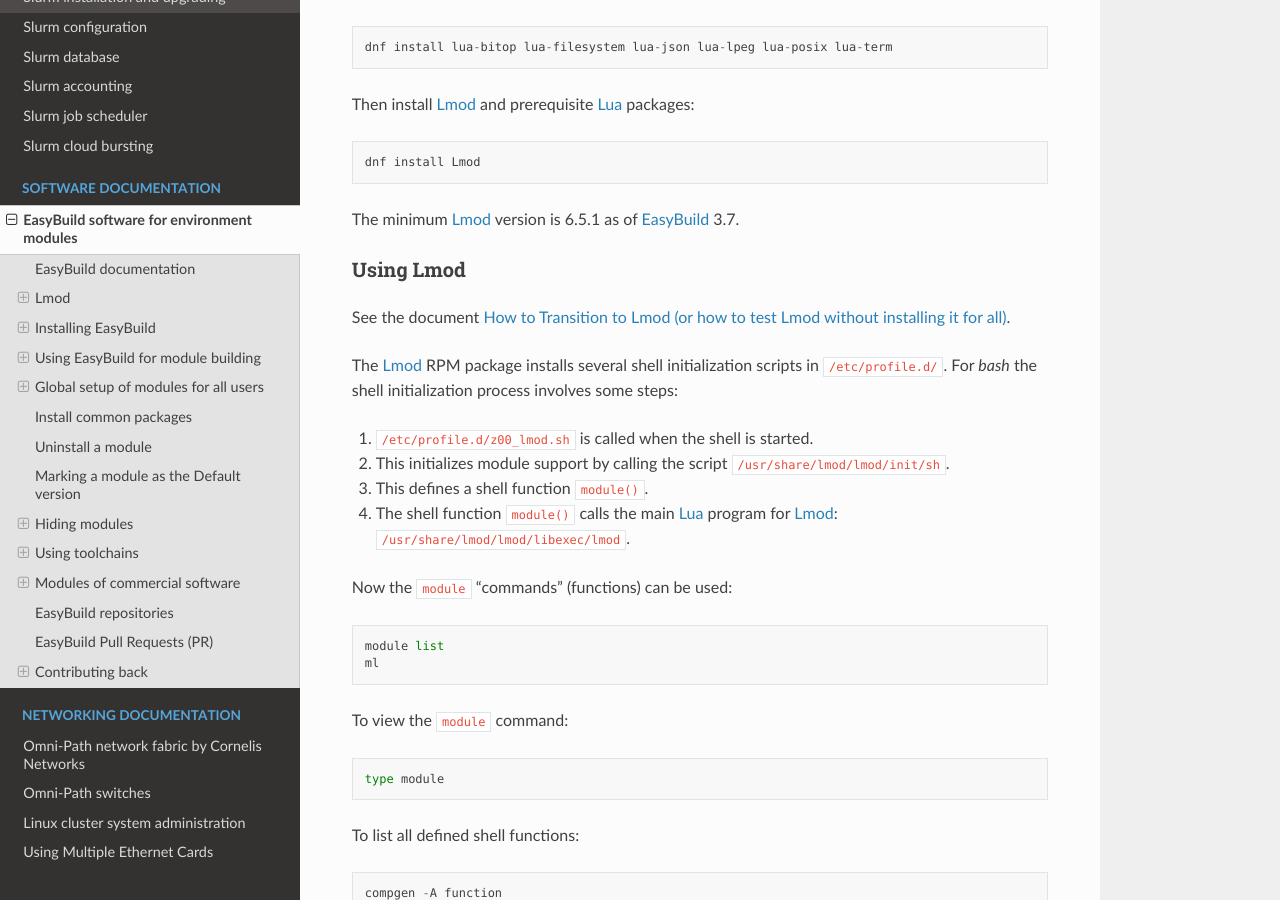
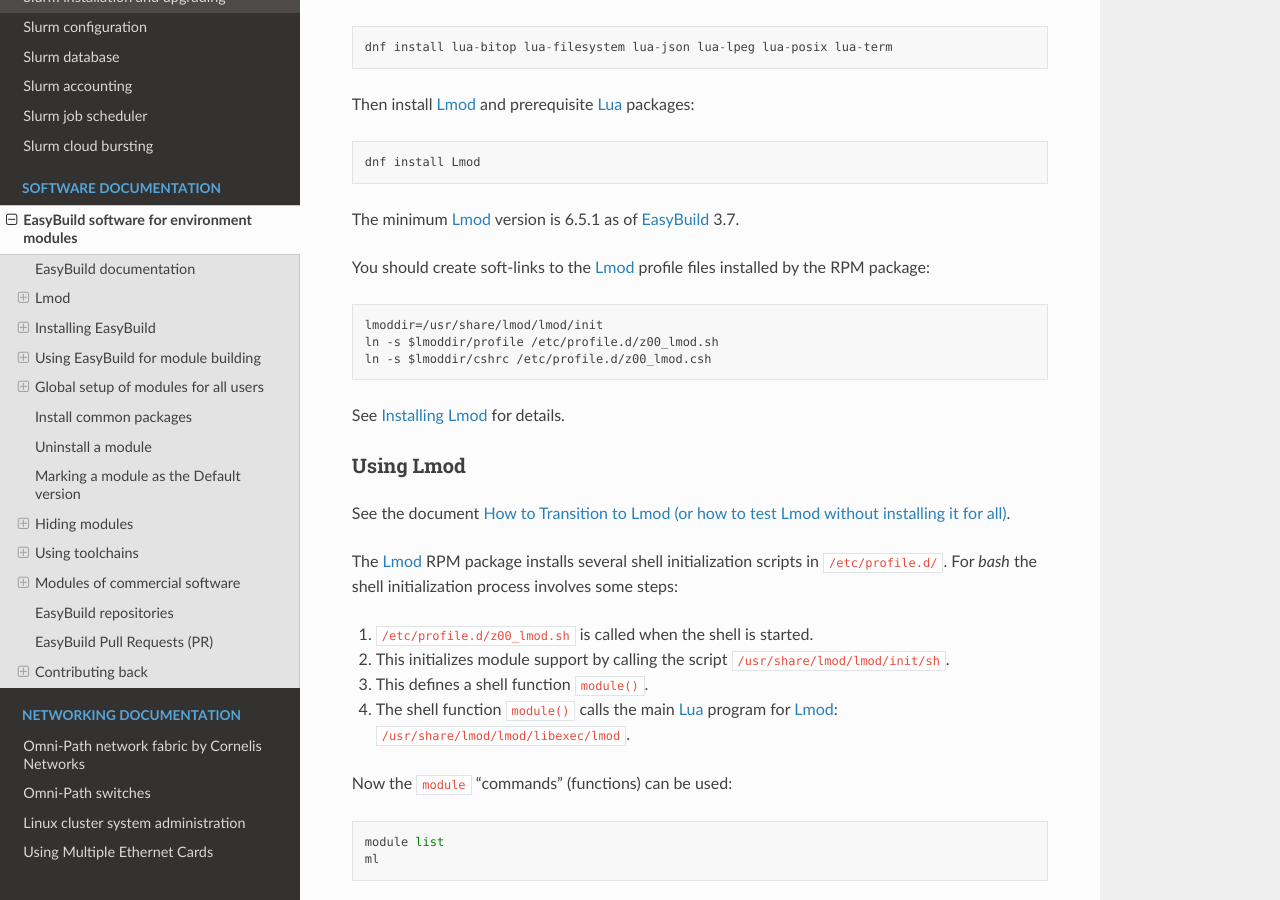
Before and after one commit to OleHolmNielsen/Niflheim_system, a Sphinx documentation site: the page built from docs/EasyBuild_modules.rst, in a window 1280 px wide and 900 px high, scrolled down 2671 px. Built offline with Sphinx 7.4.7 and the Read the Docs theme 3.1.0, drawn with Linux system fonts in a browser that asks for light colours.

Commit message:
Lmod profile files

```diff
--- a/docs/EasyBuild_modules.rst
+++ b/docs/EasyBuild_modules.rst
@@ -99,6 +99,14 @@
   dnf install Lmod
 
 The minimum Lmod_ version is 6.5.1 as of EasyBuild_ 3.7.
+
+You should create soft-links to the Lmod_ profile files installed by the RPM package::
+
+  lmoddir=/usr/share/lmod/lmod/init
+  ln -s $lmoddir/profile /etc/profile.d/z00_lmod.sh
+  ln -s $lmoddir/cshrc /etc/profile.d/z00_lmod.csh
+
+See `Installing Lmod <https://lmod.readthedocs.io/en/latest/030_installing.html#installing-lmod>`_ for details.
 
 Using Lmod
 ----------
```
